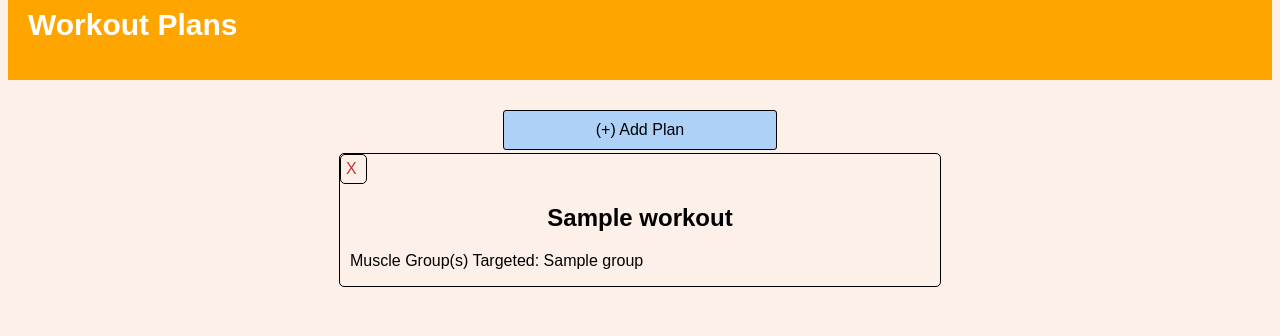
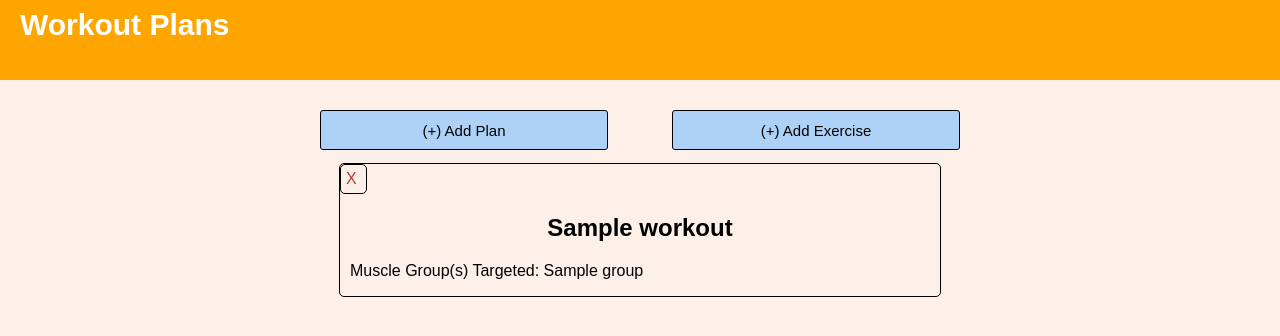
Before and after one commit to AmsterDan16/Virtuagym, a PHP site: page / in a window 1280 px wide. Shown: the top 336 px of the page. Run offline with PHP 8.4, Linux system fonts and the light colour scheme; tables that the repository leaves empty hold one stand-in row (values such as "Sample post"); some libraries are stand-ins or nearby versions.

Commit message:
added custom exercise addition functionality

```diff
--- a/api.php
+++ b/api.php
@@ -17,9 +17,17 @@ switch($q){
     case "getExercises":
         GetExercises($con);
         break;
+    case "getMuscleGroups":
+        GetMuscleGroups($con);
+        break;
     case "submitWorkout":
         $workout = $_POST['workout'];
         SubmitWorkout($con, $workout);
+        break;
+    case "submitExercise":
+        $muscle_id = $_POST['muscle_id'];
+        $exercise = $_POST['exercise'];
+        SubmitExercise($con, $muscle_id, $exercise);
         break;
     case "deleteWorkout":
         $plan_id = $_POST['plan_id'];
@@ -102,6 +110,25 @@ function GetExercises($con){
 }
 
 /**
+ * retrieves the list of muscle groups
+ * @param {String} sql connection
+ * @return {json} json string of muscle groups
+ */
+function GetMuscleGroups($con){
+    $sql = "SELECT id, name FROM muscle_groups;";
+
+    $arr = array();
+    if($result = mysqli_query($con, $sql)){
+        while($row = mysqli_fetch_assoc($result)) {
+            $arr[] = $row;
+        }
+        echo json_encode($arr);
+    }
+
+    mysqli_close($con);
+}
+
+/**
  * submits workout
  * @param {String} sql connection
  * @param {json} json string
@@ -121,6 +148,24 @@ function SubmitWorkout($con, $workout_json){
         mysqli_close($con);
     }
 
+}
+
+/**
+ * submits exercise
+ * @param {String} sql connection
+ * @param {Integer} muscle group id
+ * @param {String} name of exercise
+ * @return
+ */
+function SubmitExercise($con, $muscle_id, $exercise){
+    $sql = "INSERT INTO exercises (muscle_group_id, exercise_name) VALUES (" . $muscle_id . ", '" . $exercise ."');";
+
+    if(mysqli_query($con, $sql)){
+        echo "Success!";
+    }else{
+        echo "Error: " . $sql . "<br>" . mysqli_error($con);
+    }
+    mysqli_close($con);
 }
 
 /**
--- a/application.js
+++ b/application.js
@@ -44,7 +44,7 @@ function HasValidWorkoutEntries(){
  * @param
  * @return
  */
-function ResetForm(){
+function ResetPlanForm(){
     //remove all but the first instance of the class
     $('.exercise_tbl').slice(1).remove();
     //clear rest of the inputs
@@ -54,6 +54,19 @@ function ResetForm(){
     $('.day_name').val("");
     $('#plan_name').val("");
     $('#new_plan_form').slideUp();
+    $('#add_exercise').prop("disabled", false);
+}
+
+/**
+ * resets entry form
+ * @param
+ * @return
+ */
+function ResetExerciseForm(){
+    $('#muscle_select').val(-1);
+    $('#exercise_name').val("");
+    $('#new_exercise_form').slideUp();
+    $('#add_plan').prop("disabled", false);
 }
 
 /**
@@ -62,6 +75,9 @@ function ResetForm(){
  * @return
  */
 function FormatPlanList(plans){
+    //clear current rows if they exist
+    $('.plan_row').slice().remove();
+
     var ob = JSON.stringify(plans);
     ob = JSON.parse(plans);
     var newPlan, row;
@@ -146,6 +162,21 @@ function PopulateExercises(data){
 }
 
 /**
+ * populates the muscle options in the select list
+ * @param {String} data
+ * @return
+ */
+function PopulateMuscleGroups(data){
+   var ob = JSON.stringify(data);
+    ob = JSON.parse(data);
+    var row;
+    for(var i = 0; i < ob.length; i++){
+        row = ob[i];
+        $("#muscle_select").append($("<option value=" + row.id + ">" + row.name + "</option>"));
+    }
+}
+
+/**
  * click event to show entry form
  * @return
  */
@@ -153,11 +184,31 @@ $('#add_plan').click(function(){
     var form = $('#new_plan_form');
     var ex_control = form.find($('.exercise_selection'));
     var user_control = $('#user_select');
-    if(ex_control[0].options.length == 0 && user_control[0].options.length == 1){
+    var add_exercise_btn = $('#add_exercise');
+    if(ex_control[0].options.length == 0 || user_control[0].options.length == 1){
         data.getPlanOptions();
     }
+
+    add_exercise_btn.prop("disabled",!add_exercise_btn.prop("disabled"));
     $('#new_plan_form').slideToggle();
     $('.exercise_tbl').last().find($('.day_name')).focus();
+});
+
+/**
+ * click event to show exercise entry form
+ * @return
+ */
+$('#add_exercise').click(function(){
+    var form = $('#new_exercise_form');
+    var muscles_control = $('#muscle_select');
+    var add_plan_btn = $('#add_plan');
+    if(muscles_control[0].options.length == 1){
+        data.getMuscleGroupOptions();
+    }
+
+    add_plan_btn.prop("disabled",!add_plan_btn.prop("disabled"));
+    $('#new_exercise_form').slideToggle();
+    $('#exercise_options_tbl').find($('#exercise_name')).focus();
 });
 
 /**
@@ -184,7 +235,7 @@ $('#userPlanTable').on('click', '.userPlan', function(){
  * @return
  */
 $('#reset_form').click(function(){
-    ResetForm();
+    ResetPlanForm();
 });
 
 /**
@@ -226,13 +277,13 @@ $('.transfer_selection').click(function(){
  * click event to submit created workout
  * @return
  */
-$('#submit_exercise').click(function(){
+$('#submit_workout').click(function(){
     //check the last workout day for valid entries
     var user = $('#user_select');
     if(!HasValidWorkoutEntries()  || user.val() == -1){
         alert("Please pick a user, add a name and atleast 1 exercise to the final day.");
     }else{
-        var user_id = $('#user_select').val();
+        var user_id = user.val();
         var plan_name = $('#plan_name').val();
         var day_name, exercises, exercises_control;
         var workout, current_day;
@@ -246,7 +297,21 @@ $('#submit_exercise').click(function(){
         });
         workout = new Workout(user_id, plan_name, days);
         data.submitWorkout(workout);
-    //on success, email user
+    }
+});
+
+/**
+ * click event to submit created exercise
+ * @return
+ */
+$('#submit_exercise').click(function(){
+    //check the last workout day for valid entries
+    var muscle_group = $('#muscle_select').val();
+    var exercise = $('#exercise_name').val()
+    if(exercise == ""  || muscle_group == -1){
+        alert("Please pick a muscle group and enter the name of the exercise!");
+    }else{
+        data.submitExercise(muscle_group, exercise);
     }
 });
 
@@ -258,33 +323,45 @@ var data = {
         });
     },
     getPlanOptions: function(){
-
-        $.get("api.php?q=getUsers", function(data, status){
-            PopulateUserDropdown(data);
-        });
-        $.get("api.php?q=getExercises", function(data, status){
-            PopulateExercises(data);
+        if($('#user_select')[0].options.length == 1){
+            $.get("api.php?q=getUsers", function(data, status){
+                PopulateUserDropdown(data);
+            });
+        }
+        var form = $('#new_plan_form');
+        var ex_control = form.find($('.exercise_selection'));
+        if(ex_control[0].options.length == 0){
+            $.get("api.php?q=getExercises", function(data, status){
+                PopulateExercises(data);
+            });
+        }
+    },
+    getMuscleGroupOptions: function(){
+        $.get("api.php?q=getMuscleGroups", function(data, status){
+            PopulateMuscleGroups(data);
         });
     },
     submitWorkout: function(workout){
         $.post('api.php?q=submitWorkout', { workout: JSON.stringify(workout) }, function(response) {
-            console.log(response);
-            ResetForm();
+            ResetPlanForm();
             data.notifyUser("Add", workout.user_id);
-            alert("Success!");
-            setTimeout(function(){
-                location.reload();
-            },1000);
+            alert(workout.plan_name + " added to active workouts!");
+            data.init();
+        });
+    },
+    submitExercise: function(muscle_group, exercise){
+        $.post('api.php?q=submitExercise', { muscle_id: muscle_group, exercise: exercise }, function(response) {
+            alert(exercise + " added to exercise options!");
+            ResetExerciseForm();
+            //refresh exercise list on plan entry form
+            $('.exercise_selection').val([]);
         });
     },
     deleteWorkout: function(plan_id){
         $.post('api.php?q=deleteWorkout', { plan_id: plan_id }, function(response) {
-            console.log(response);
             //data.notifyUser("Remove");
-            alert("Success!");
-            setTimeout(function(){
-                location.reload();
-            },1000);
+            alert("Workout removed.");
+            data.init();
         });
     },
     notifyUser: function(change, user_id){
--- a/index.php
+++ b/index.php
@@ -8,15 +8,36 @@
     </head>
     <body>
         <div id="header"><h1>Workout Plans</h1></div>
-
-        <div class="form_btn" id="add_plan">(+) Add Plan</div>
+        <div id="add_btn_container">
+            <button class="form_btn" id="add_plan">(+) Add Plan</button>
+            <button class="form_btn" id="add_exercise">(+) Add Exercise</button>
+        </div>
+        <div id="new_exercise_form">
+            <form action="">
+                <div>
+                    <table id="exercise_options_tbl">
+                        <tr>
+                            <td>
+                                <select class="option_select" id="muscle_select" required>
+                                    <option value="-1" selected>select muscle group</option>
+                                </select>
+                            </td>
+                            <td>
+                                <input id="exercise_name" type="text" placeholder="Exercise Name" value=""/>
+                            </td>
+                        </tr>
+                    </table>
+                </div>
+                <div class="form_btn" id="submit_exercise">Save</div>
+            </form>
+        </div>
         <div id="new_plan_form">
             <form action="">
                 <div>
                     <table id="plan_info_tbl">
                         <tr>
                             <td>
-                                <select id="user_select" name="user_select" required>
+                                <select class="option_select" id="user_select" name="user_select" required>
                                     <option value="-1" selected>select user</option>
                                 </select>
                             </td>
@@ -51,9 +72,13 @@
                     </table>
                 </div>
                 <div id="button_container">
-                    <div class="form_btn" id="add_day">(+) Add Day</div>
-                    <div class="form_btn" id="reset_form">Reset</div>
-                    <div class="form_btn" id="submit_exercise">Save</div>
+                    <table>
+                        <tr>
+                            <td><div class="form_btn" id="add_day">(+) Add Day</div></td>
+                            <td><div class="form_btn" id="reset_form">Reset</div></td>
+                            <td><div class="form_btn" id="submit_workout">Save</div></td>
+                        </tr>
+                    </table>
                 </div>
             </form>
         </div>
--- a/style.css
+++ b/style.css
@@ -10,6 +10,8 @@
 
 body{
  background-color:#fcf0e9;
+ padding:0;
+ margin:0;
 }
 
 #header{
@@ -97,26 +99,70 @@ body{
      padding-left:20px;
     }
 
+    #add_btn_container{
+     width:50%;
+     margin:0 auto;
+     height:50px;
+    }
+        #add_btn_container div{
+         display: inline;
+        }
+
+    #add_plan{
+     float: left;
+     width: 45%;
+     height: 40px;
+     font-size: 15px;
+
+    }
+
+    #add_exercise{
+     float:right;
+     width:45%;
+     height:40px;
+     font-size: 15px;
+    }
+
     #new_plan_form{
      padding-top: 20px;
      display: none;
+     width:70%;
+     margin:0 auto;
+    }
+
+    #new_exercise_form{
+     display:none;
+     width:70%;
+     margin:0 auto;
+    }
+
+    #exercise_options_tbl{
+     table-layout: fixed;
+     margin: 0 auto;
+     padding-top:10px;
+     padding-bottom:10px;
     }
 
     #plan_info_tbl{
      margin: 0 auto;
     }
 
-    #user_select{
+    .option_select{
      width:200px;
      height:30px;
      font-size:15px;
     }
 
+    #exercise_name{
+     width: 200px;
+     height: 22px;
+     font-size: 17px;
+    }
+
     #plan_name{
      width: 200px;
-     height: 30px;
-     font-size: 20px;
-
+     height: 22px;
+     font-size: 17px;
     }
 
     .exercise_day{
```
Also changed, not shown: other parts of style.css (+33 -13 lines).
